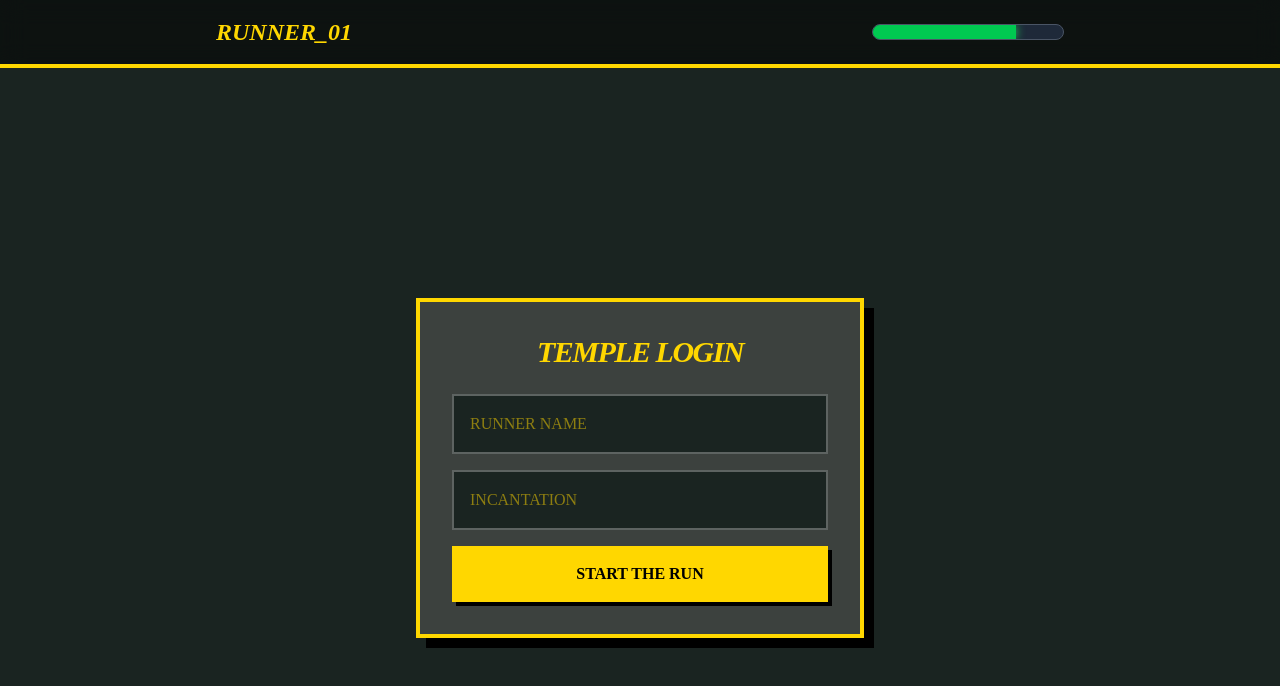
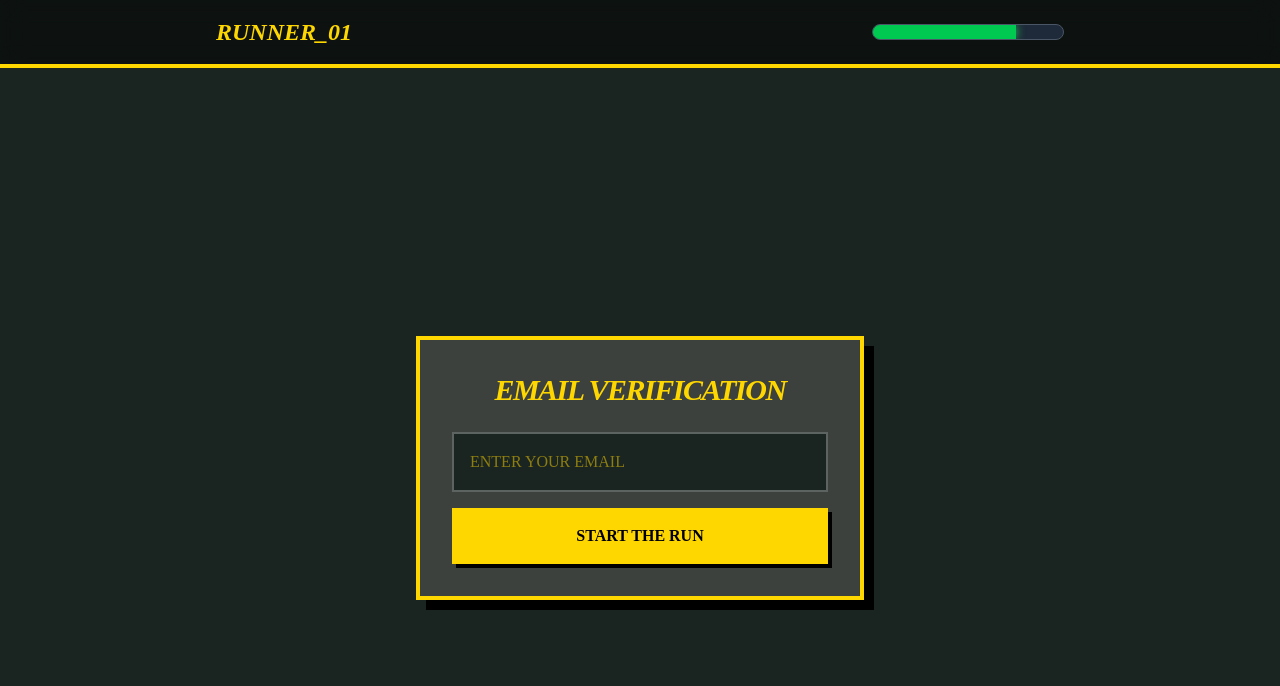
Before and after one commit to Mayank8159/qrmaze, a Next.js app in the folder frontend/: page /set/1 in a window 1280 px wide. Shown: the top 686 px of the page. Built offline with nearby package versions, Linux system fonts and the light colour scheme.

Commit message:
Refactor code structure for improved readability and maintainability

```diff
--- a/frontend/app/set/[setId]/page.tsx
+++ b/frontend/app/set/[setId]/page.tsx
@@ -4,18 +4,29 @@ import { questionSets } from "@/data/questions";
 import QuestionCard from "@/components/QuestionCard";
 import axios from "axios";
 
+interface UserData {
+  id: string;
+  email: string;
+  full_name: string;
+  enrollment_number: string;
+  department: string;
+  year: number;
+  mobile_number?: string;
+}
+
 export default function SetPage({ params }: { params: any }) {
   const unwrappedParams: any = use(params);
   const set = questionSets.find((s) => s.setId === parseInt(unwrappedParams.setId));
 
   const [isLoggedIn, setIsLoggedIn] = useState(false);
-  const [userName, setUserName] = useState("");
-  const [password, setPassword] = useState("");
+  const [email, setEmail] = useState("");
+  const [userData, setUserData] = useState<UserData | null>(null);
   const [currentIndex, setCurrentIndex] = useState(0);
   const [score, setScore] = useState(0);
   const [startTime, setStartTime] = useState(0);
   const [elapsedTime, setElapsedTime] = useState(0);
   const [isSubmitting, setIsSubmitting] = useState(false);
+  const [isVerifying, setIsVerifying] = useState(false);
 
   useEffect(() => {
     let interval: NodeJS.Timeout;
@@ -29,31 +40,52 @@ export default function SetPage({ params }: { params: any }) {
 
   if (!set) return <div className="text-white p-10 text-center font-black">SET NOT FOUND</div>;
 
-  const handleLogin = (e: React.FormEvent) => {
+  const handleLogin = async (e: React.FormEvent) => {
     e.preventDefault();
-    if (password === "temple123") {
-      setIsLoggedIn(true);
-      setStartTime(Date.now());
-    } else {
-      alert("Wrong Incantation!");
+    setIsVerifying(true);
+
+    try {
+      const response = await axios.post("http://localhost:3000/api/verify-email", {
+        email: email
+      });
+
+      if (response.data.success && response.data.exists) {
+        setUserData(response.data.user);
+        setIsLoggedIn(true);
+        setStartTime(Date.now());
+      } else {
+        alert("Email not found in registered users. Please register first!");
+      }
+    } catch (error) {
+      console.error("Email verification failed:", error);
+      alert("Failed to verify email. Please try again.");
+    } finally {
+      setIsVerifying(false);
     }
   };
 
   const handleFinish = async () => {
     setIsSubmitting(true);
     const payload = {
-      name: userName,
+      email: email,
       timeTaken: elapsedTime,
       correctAnswers: score,
       setNumber: set.setId,
       title: set.title
     };
     try {
-      await axios.post("http://localhost:5000/api/quiz-results", payload);
-      alert(`Idol Secured! ${userName}, Score: ${score}/7, Time: ${elapsedTime}s`);
+      await axios.post("http://localhost:3000/api/qrmaze/submit-score", payload);
+      alert(`Idol Secured! ${userData?.full_name}, Score: ${score}/7, Time: ${elapsedTime}s`);
       window.location.href = "/";
-    } catch (error) {
-      alert("Submission failed!");
+    } catch (error: any) {
+      if (error.response?.status === 409) {
+        alert("You have already submitted a score for this set!");
+      } else if (error.response?.status === 404) {
+        alert("Email not found!");
+      } else {
+        alert("Submission failed! Please try again.");
+      }
+      console.error("Submission error:", error);
     } finally {
       setIsSubmitting(false);
     }
@@ -63,11 +95,23 @@ export default function SetPage({ params }: { params: any }) {
     return (
       <div className="flex items-center justify-center min-h-screen bg-[#1a2421] p-4">
         <form onSubmit={handleLogin} className="bg-[#3c413e] p-8 border-4 border-[#ffd700] shadow-[10px_10px_0px_#000] w-full max-w-md">
-          <h2 className="text-[#ffd700] text-3xl font-black italic uppercase mb-6 text-center tracking-tighter">Temple Login</h2>
+          <h2 className="text-[#ffd700] text-3xl font-black italic uppercase mb-6 text-center tracking-tighter">Email Verification</h2>
           <div className="space-y-4">
-            <input required placeholder="RUNNER NAME" className="w-full p-4 bg-[#1a2421] border-2 border-[#5d6361] text-[#ffd700] outline-none focus:border-[#ffd700]" onChange={(e) => setUserName(e.target.value)} />
-            <input required type="password" placeholder="INCANTATION" className="w-full p-4 bg-[#1a2421] border-2 border-[#5d6361] text-[#ffd700] outline-none focus:border-[#ffd700]" onChange={(e) => setPassword(e.target.value)} />
-            <button className="w-full py-4 bg-[#ffd700] text-black font-black uppercase shadow-[4px_4px_0px_#000] active:translate-y-1 active:shadow-none hover:bg-white transition-colors">Start the Run</button>
+            <input
+              required
+              type="email"
+              placeholder="ENTER YOUR EMAIL"
+              className="w-full p-4 bg-[#1a2421] border-2 border-[#5d6361] text-[#ffd700] outline-none focus:border-[#ffd700]"
+              value={email}
+              onChange={(e) => setEmail(e.target.value)}
+            />
+            <button
+              type="submit"
+              disabled={isVerifying}
+              className="w-full py-4 bg-[#ffd700] text-black font-black uppercase shadow-[4px_4px_0px_#000] active:translate-y-1 active:shadow-none hover:bg-white transition-colors disabled:opacity-50 disabled:cursor-not-allowed"
+            >
+              {isVerifying ? "Verifying..." : "Start the Run"}
+            </button>
           </div>
         </form>
       </div>
@@ -84,7 +128,7 @@ export default function SetPage({ params }: { params: any }) {
         <div className="flex justify-between items-end mb-4">
           <div className="text-left">
             <p className="text-[#ffd700] text-xs font-black uppercase tracking-widest opacity-70">Current Runner</p>
-            <h2 className="text-xl font-black text-white italic leading-none uppercase">{userName}</h2>
+            <h2 className="text-xl font-black text-white italic leading-none uppercase">{userData?.full_name}</h2>
           </div>
 
           {/* Properly Positioned Timer Widget */}
```
Also changed, not shown: 1 other file (tests, documents, lock files or other folders).
